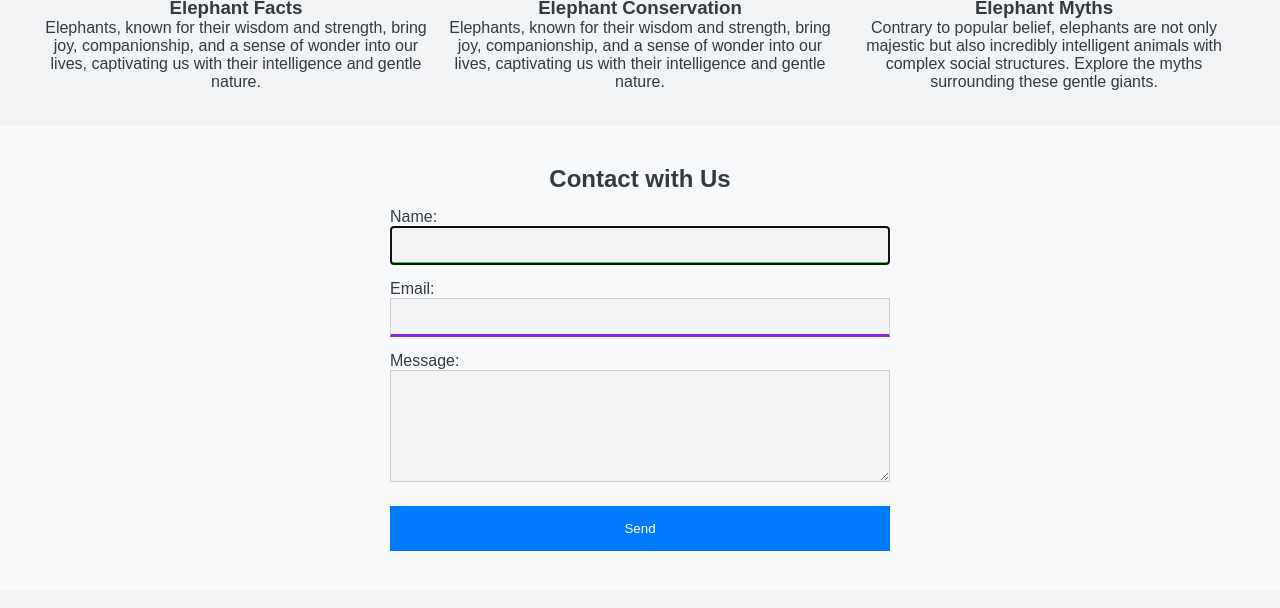
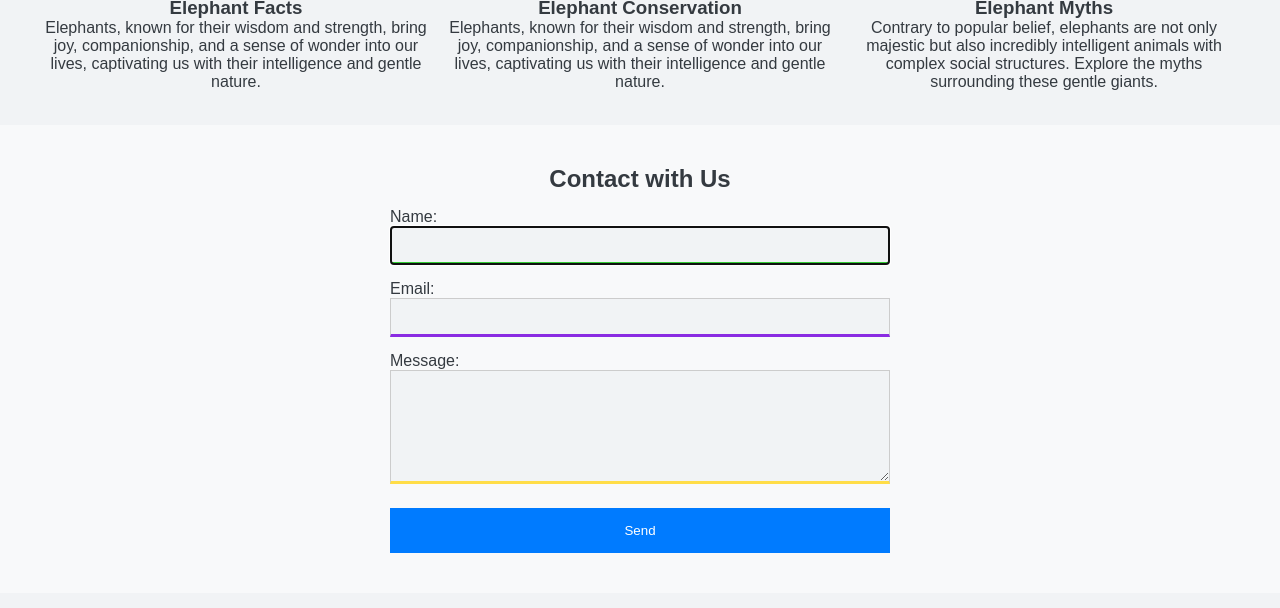
Before and after one commit to joaaquin-cstll/LMSGI, a plain HTML site: page css/EjercicioWebCompleta1/index.html in a window 1280 px wide. Shown: the part 496-1104 px from the top of the page. Drawn offline with Linux system fonts and the light colour scheme.

Commit message:
webelefante1.2

```diff
--- a/css/EjercicioWebCompleta1/style.css
+++ b/css/EjercicioWebCompleta1/style.css
@@ -9,6 +9,7 @@ body {
   color: #343a40;
 }
 
+/* Cabecera */
 nav {
   background-color: #f8f9fa;
   padding: 10px 20px;
@@ -45,6 +46,7 @@ nav ul li a:hover {
   font-weight: bold;
 }
 
+/* Body */
 .cta-container {
   background-color: #e9ecef;
   padding-top: 110px;
@@ -63,6 +65,7 @@ nav ul li a:hover {
   font-size: 1.2em;
 }
 
+/* Servicios */
 .services-container {
   background-color: #f1f3f5;
   padding: 34px 0;
@@ -80,6 +83,7 @@ nav ul li a:hover {
   font-size: 2em; /* Tamaño icono */
 }
 
+/* Formulario */
 .contact-container {
   background-color: #f8f9fa;
   padding: 40px;
@@ -107,7 +111,7 @@ nav ul li a:hover {
 
 input[name="name"] { border-bottom: 3px solid #32cd32; }
 input[name="email"] { border-bottom: 3px solid #8a2be2; }
-textarea [name="message"]{ border-bottom: 3px solid #4791ff; }
+textarea[name="message"]{ border-bottom: 3px solid #ffdd47; }
 
 .contact-form input:hover,
 .contact-form textarea:hover {
@@ -128,6 +132,7 @@ textarea [name="message"]{ border-bottom: 3px solid #4791ff; }
   background-color: #343a40;
 }
 
+/* Piede página */
 footer {
   background-color: #f1f3f5;
   padding: 20px;
```
